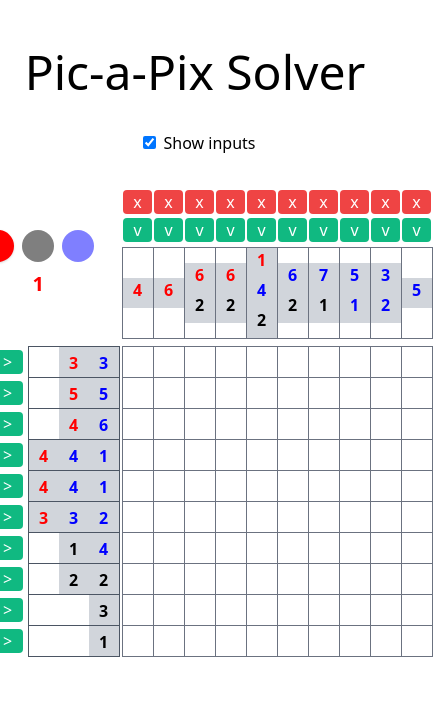
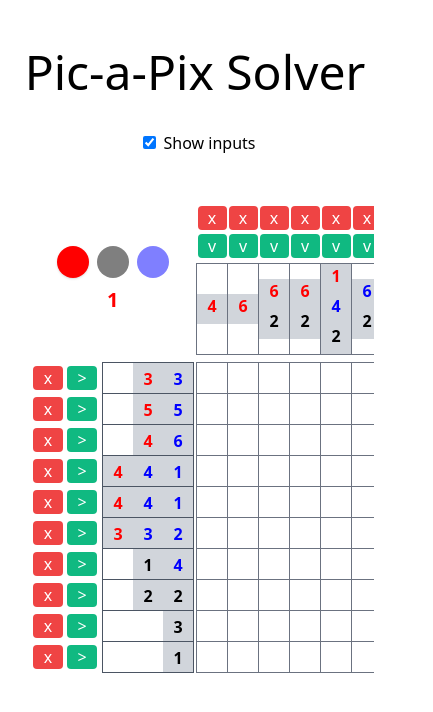
Before and after one commit to jsborjesson/conceptis-puzzle-solver, a Vue app: page /pic-a-pix in a window 390 px wide. Shown: the top 712 px of the page, 433 px wide, since content can reach past the window. Built offline with nearby package versions, Linux system fonts and the light colour scheme.

Commit message:
Make the table more scrollable on mobile

```diff
--- a/src/pic-a-pix/PicAPix.vue
+++ b/src/pic-a-pix/PicAPix.vue
@@ -7,6 +7,7 @@
       <label for="editable">Show inputs</label>
     </div>
 
+    <div class="w-full p-4 overflow-auto">
       <table>
         <!-- Vertical inputs -->
         <tr>
@@ -96,6 +97,7 @@
         </tr>
       </table>
     </div>
+  </div>
 </template>
 
 <style scoped>
```
Lines whose indentation alone changed are shown as unchanged.
